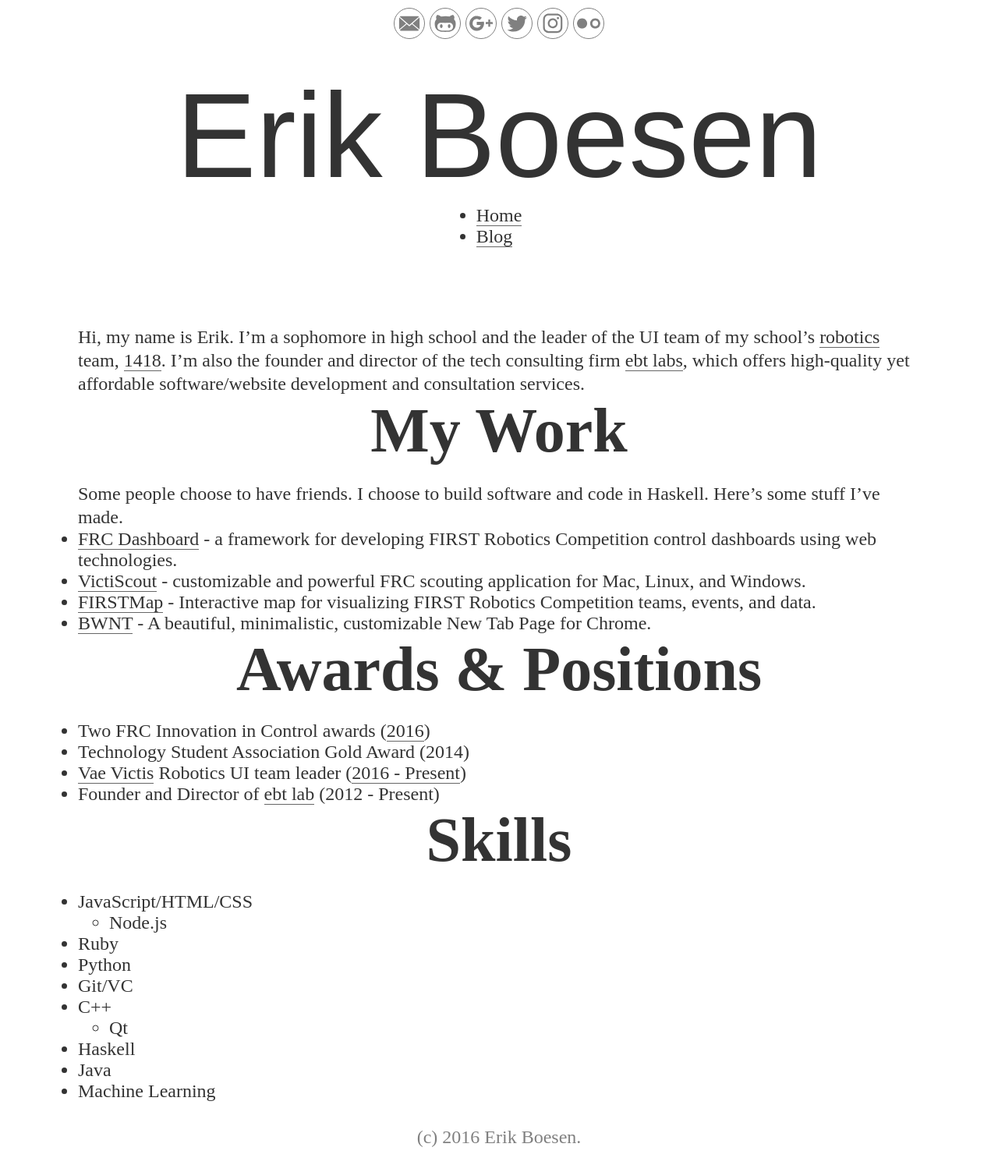
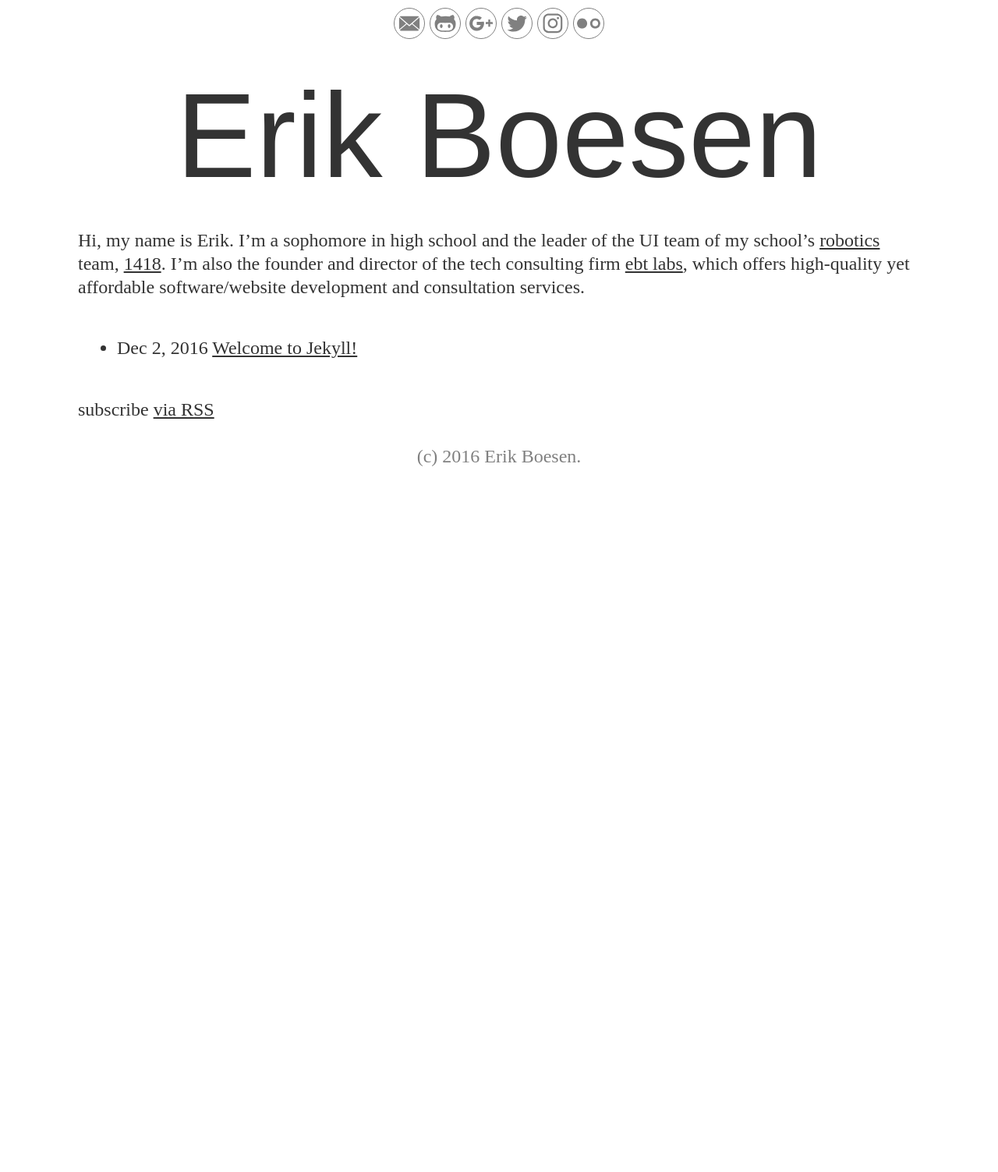
Before and after one commit to ErikBoesen/erikboesen.github.io, a Jekyll site: the page built from index.md, in a window 1280 px wide. Shown: the whole page at 78% size. Built offline with Jekyll 4.4.1, drawn with Linux system fonts in a browser that asks for light colours; some web fonts are replaced; after the commit the page ends 900 px from its top, so only the background shows below that.

Commit message:
Cleaned up jekyll design plenty

```diff
--- a/_includes/header.html
+++ b/_includes/header.html
@@ -53,10 +53,4 @@
         </li>
     </ul>
     <h2><a href="/">Erik Boesen</a></h2>
-    <nav>
-        <ul>
-            <li><a href="/">Home</a></li>
-            <li><a href="/blog">Blog</a></li>
-        </ul>
-    </nav>
 </header>
--- a/_layouts/blog.html
+++ b/_layouts/blog.html
@@ -10,11 +9,9 @@ layout: default
     <li>
         <span class="post-meta">{{ post.date | date: "%b %-d, %Y" }}</span>
 
-        <h2>
-            <a class="post-link" href="{{ post.url | relative_url }}">{{ post.title | escape }}</a>
-        </h2>
+        <a class="post-link" href="{{ post.url | relative_url }}">{{ post.title | escape }}</a>
     </li>
     {% endfor %}
 </ul>
 
-<p class="rss-subscribe">subscribe <a href="{{ " /feed.xml " | relative_url }}">via RSS</a></p>
+<p class="rss-subscribe">subscribe <a href="/feed.xml">via RSS</a></p>
--- a/css/style.scss
+++ b/css/style.scss
@@ -40,21 +40,30 @@ header {
     align-items: center;
 }
 article {
-    padding: 100px 100px 0;
+    padding: 30px 100px 0;
 }
 p {
     line-height: 1.25;
     font-weight: 300;
 }
+.post-list {
+    padding: 50px;
+}
 h1,
 h2 {
-    font-family: 'Yrsa', 'AHAMONO', sans-serif;
+    font-family: 'Yrsa', sans-serif;
     font-weight: 100;
+}
+h1 {
+    font-size: 50px;
+}
+.post-meta {
+    margin-bottom: 20px;
 }
 h2 {
     font-size: 12vw;
     a {
-        border-bottom: none;
+        text-decoration: none;
     }
 }
 h3 {
@@ -119,14 +128,14 @@ h3 {
     }
 }
 a {
+    text-decoration: underline;
     color: inherit;
-    text-decoration: none;
-    border-bottom: solid 1px #666;
-    transition: 0.3s;
     &:hover {
-        border-bottom-color: white;
-        transition: 0.5s;
+        text-decoration: none;
     }
+}
+code, .highlight {
+    font-size: .9em;
 }
 /**
  * Syntax highlighting styles
@@ -136,7 +145,7 @@ a {
     background: #eee;
     font-family: 'AHAMONO', monospace;
     padding: 20px;
-    margin: 10px;
+    margin: 20px;
     border-radius: 5px;
 
     .highlighter-rouge & {
--- a/index.md
+++ b/index.md
@@ -1,31 +1,4 @@
 ---
-layout: default
+layout: blog
 ---
 Hi, my name is Erik. I'm a sophomore in high school and the leader of the UI team of my school's [robotics](http://firstinspires.org/robotics/frc) team, [1418](http://1418.team). I'm also the founder and director of the tech consulting firm [ebt labs](ebt), which offers high-quality yet affordable software/website development and consultation services.
-
-
-### My Work
-Some people choose to have friends. I choose to build software and code in Haskell. Here's some stuff I've made.
-
-* [FRC Dashboard](https://frcdashboard.github.io) - a framework for developing FIRST Robotics Competition control dashboards using web technologies.
-* [VictiScout](https://github.com/frc1418/VictiScout) - customizable and powerful FRC scouting application for Mac, Linux, and Windows.
-* [FIRSTMap](https://firstmap.github.io) - Interactive map for visualizing FIRST Robotics Competition teams, events, and data.
-* [BWNT](https://chrome.google.com/webstore/detail/bwnt-new-tab/doiinciigjmmlnbehjjjkeoamihggkba) - A beautiful, minimalistic, customizable New Tab Page for Chrome.
-
-### Awards & Positions
-* Two FRC Innovation in Control awards ([2016](http://1418.team/robot/2016))
-* Technology Student Association Gold Award (2014)
-* [Vae Victis](http://1418.team) Robotics UI team leader ([2016 - Present](http://1418.team/team))
-* Founder and Director of [ebt lab](/ebt) (2012 - Present)
-
-### Skills
-* JavaScript/HTML/CSS
-    * Node.js
-* Ruby
-* Python
-* Git/VC
-* C++
-    * Qt
-* Haskell
-* Java
-* Machine Learning
```
Also changed, not shown: other parts of _layouts/blog.html (+0 -1 lines), _layouts/post.html (+1 -6 lines), about.md (added, +28 -0 lines).
